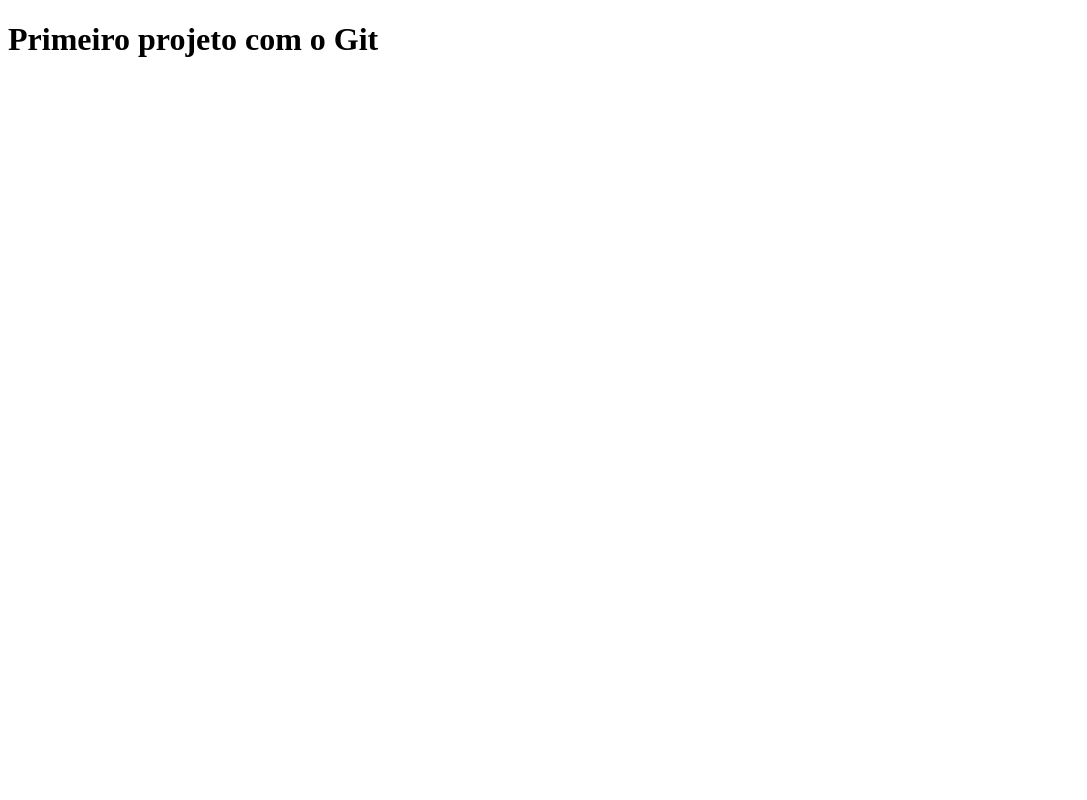
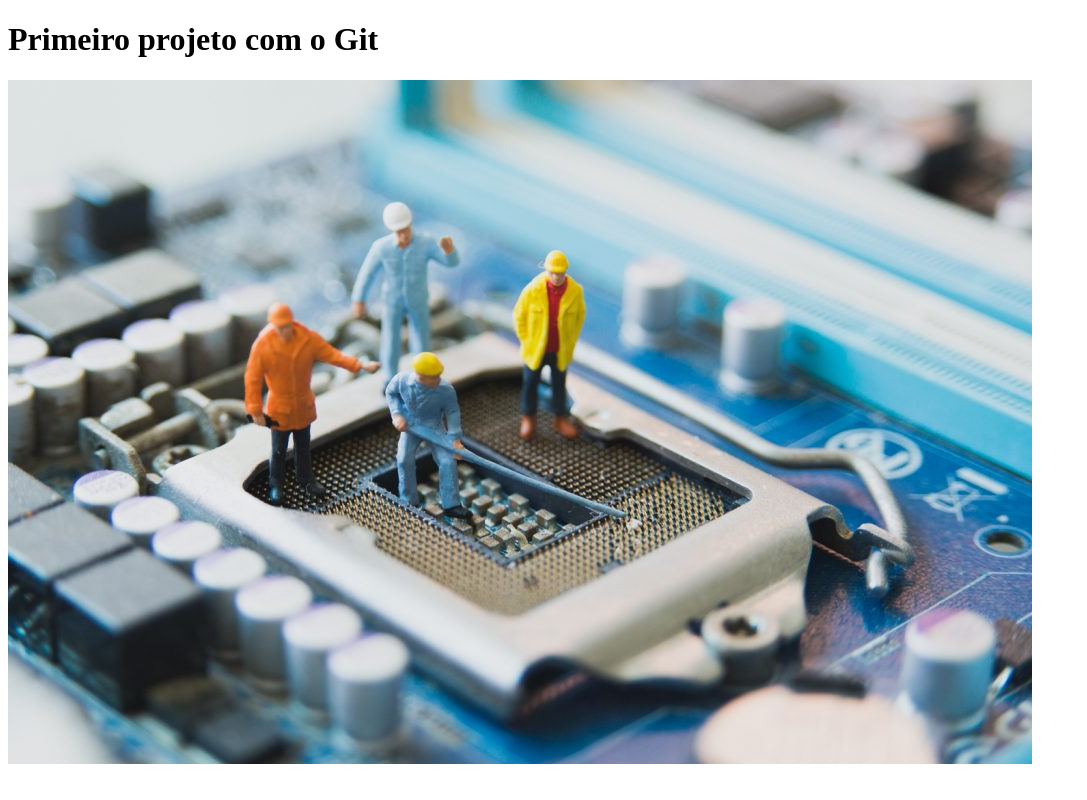
Before and after one commit to cilap79/Formacao-Git-GitHub-Atividade1, a plain HTML site: page index.html in a window 1280 px wide. Shown: the whole page, without its empty margins (0-1087 px from the left). Drawn offline with Linux system fonts and the light colour scheme.

Commit message:
adicionada uma imagem

```diff
--- a/index.html
+++ b/index.html
@@ -5,6 +5,8 @@
 </head>
 <body>
 
-<h1>Primeiro projeto com o Git</h1>
+    <h1>Primeiro projeto com o Git</h1>
+    <img src="img/informatica.jpg" alt="logo Git">
 
+</body>
 </html>
```
Also changed, not shown: img/informatica.jpg (added).
